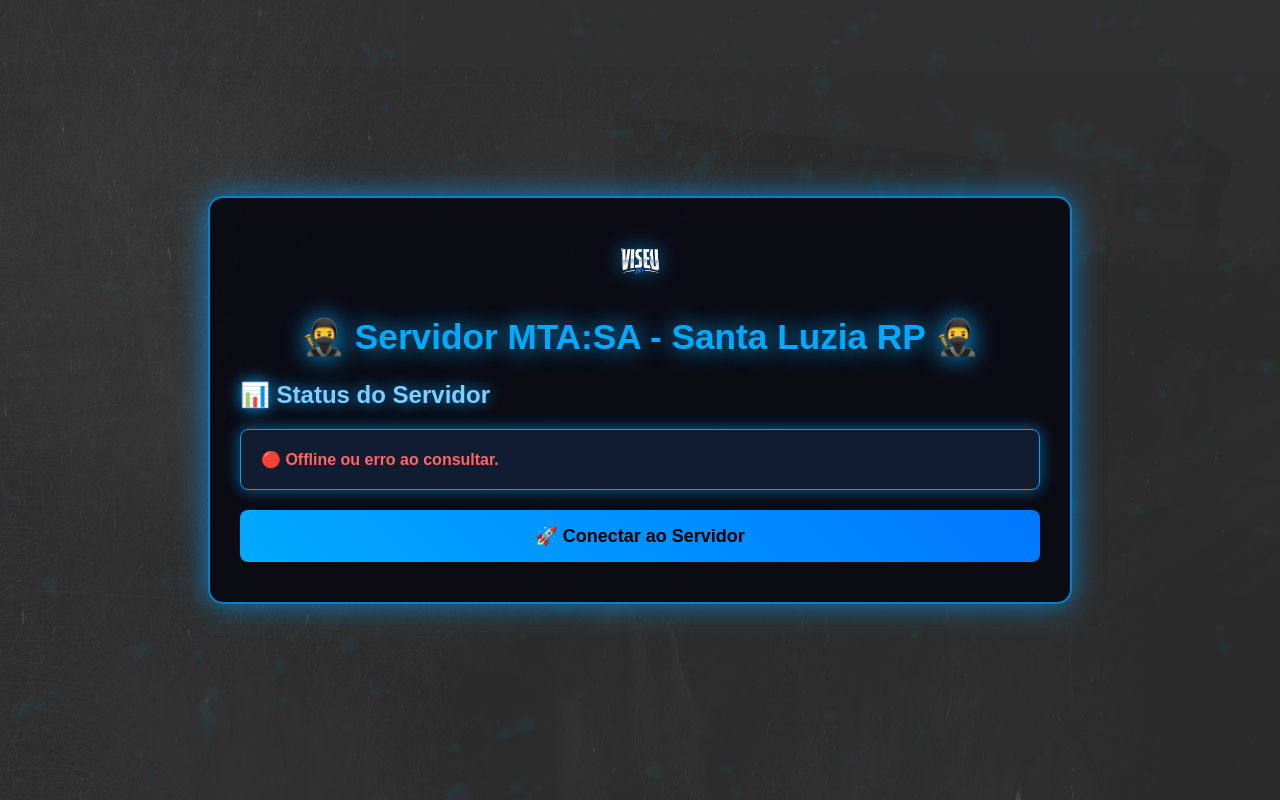
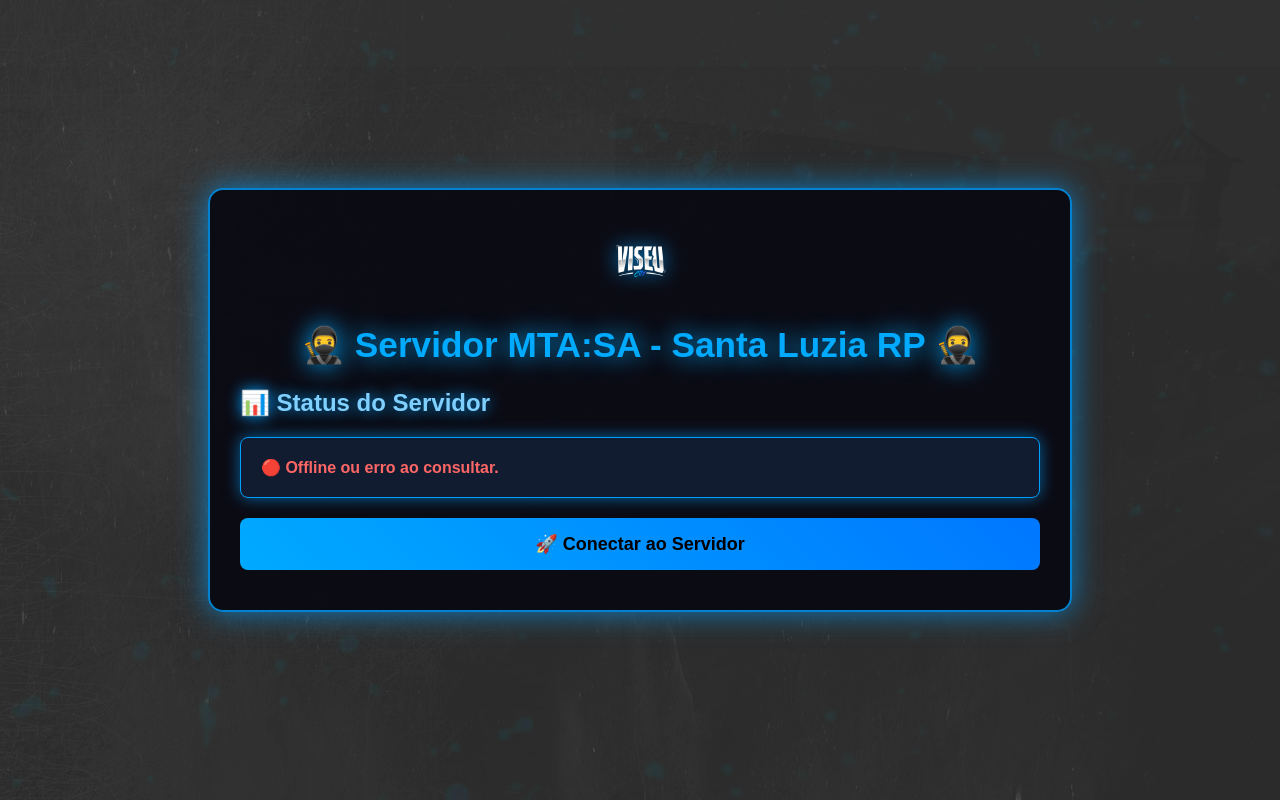
Before and after one commit to SrKalashDev/mtasa-status-site, a plain HTML site: page index.html in a window 1280 px wide. Drawn offline with Linux system fonts and the light colour scheme; no server answers.

Commit message:
Update index.html

```diff
--- a/index.html
+++ b/index.html
@@ -88,7 +88,7 @@
         margin-bottom: 8px;
     }
     .logo-img {
-        max-height: 64px;       /* ajusta aqui o tamanho */
+        max-height: 80px;       /* ajusta aqui o tamanho */
         object-fit: contain;
         filter: drop-shadow(0 0 10px rgba(0,160,255,0.8));
     }
```
